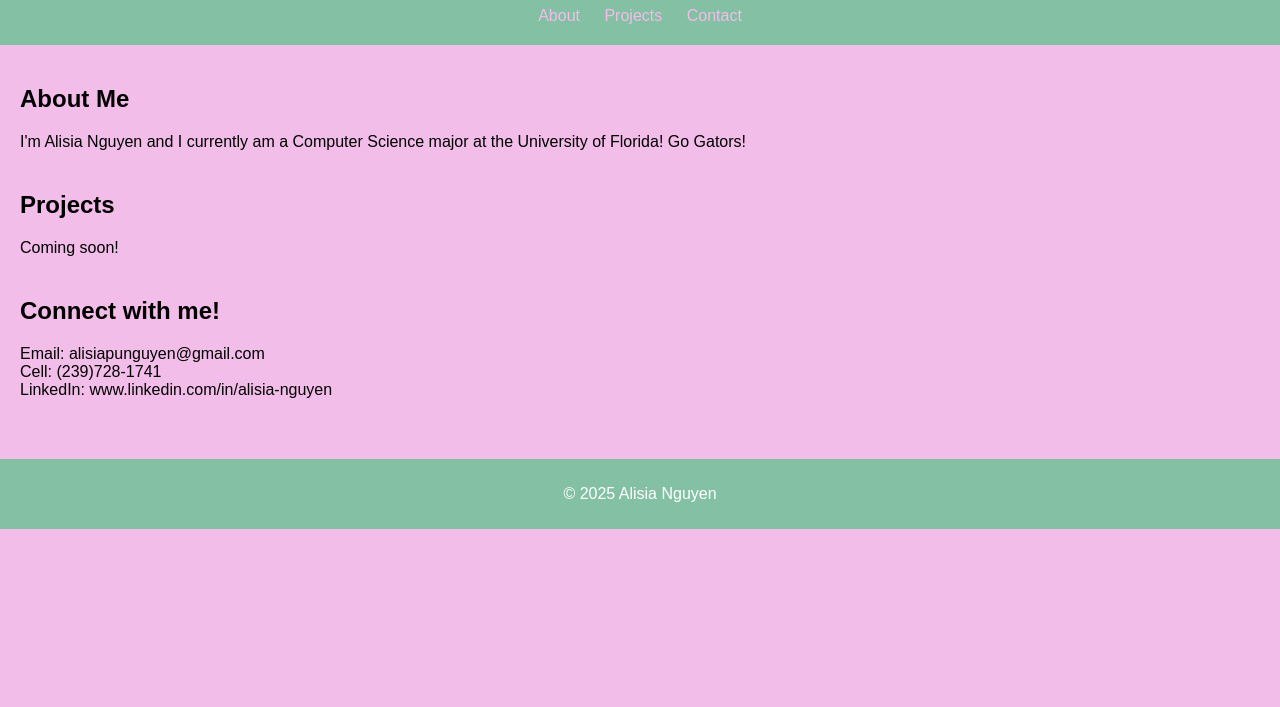
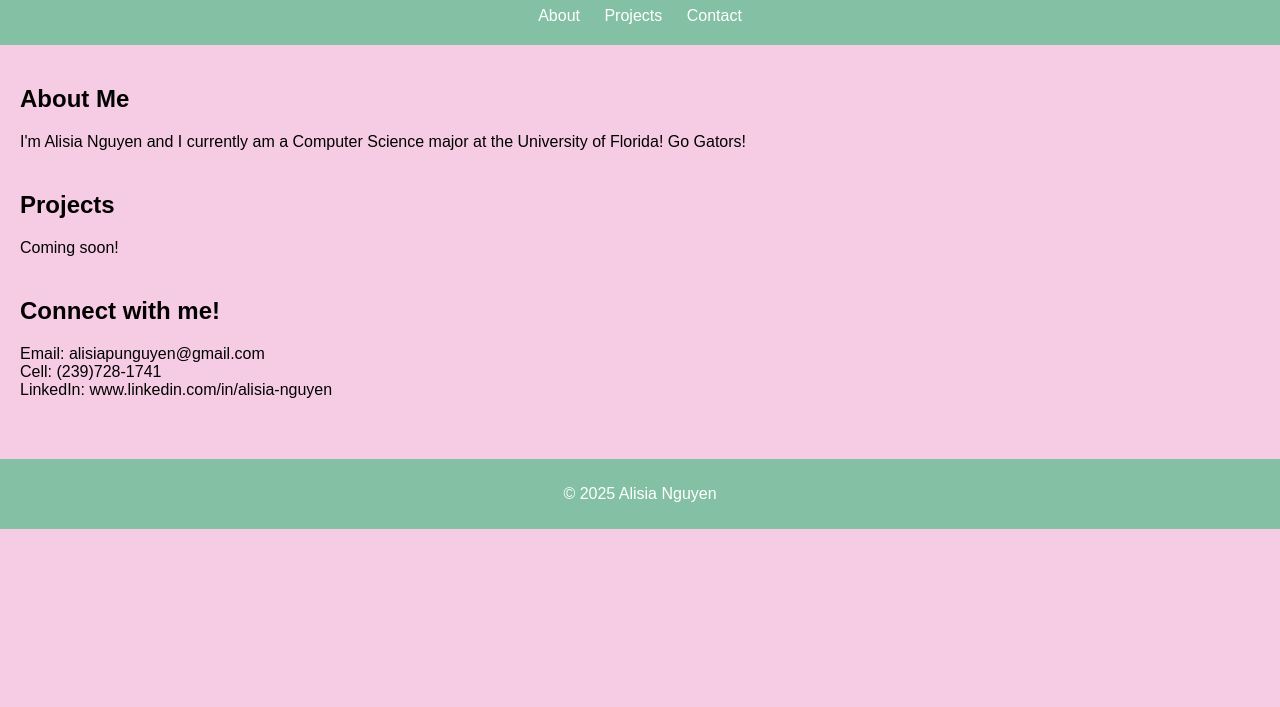
Before and after one commit to alisianguyen/alisianguyen.github.io, a plain HTML site: page index.html in a window 1280 px wide. Shown: the part 93-800 px from the top of the page. Drawn offline with Linux system fonts and the light colour scheme.

Commit message:
better pink

```diff
--- a/style.css
+++ b/style.css
@@ -1,6 +1,6 @@
 body {
     font-family: Arial, sans-serif;
-    background-color: #f2bde8;
+    background-color: #f6cce5;
     margin: 0;
     padding: 0;
   }
@@ -13,7 +13,7 @@ body {
   }
 
   nav a {
-    color: #f2bde8;
+    color: #ffffff;
     margin: 0 10px;
     text-decoration: none;
   }
```
